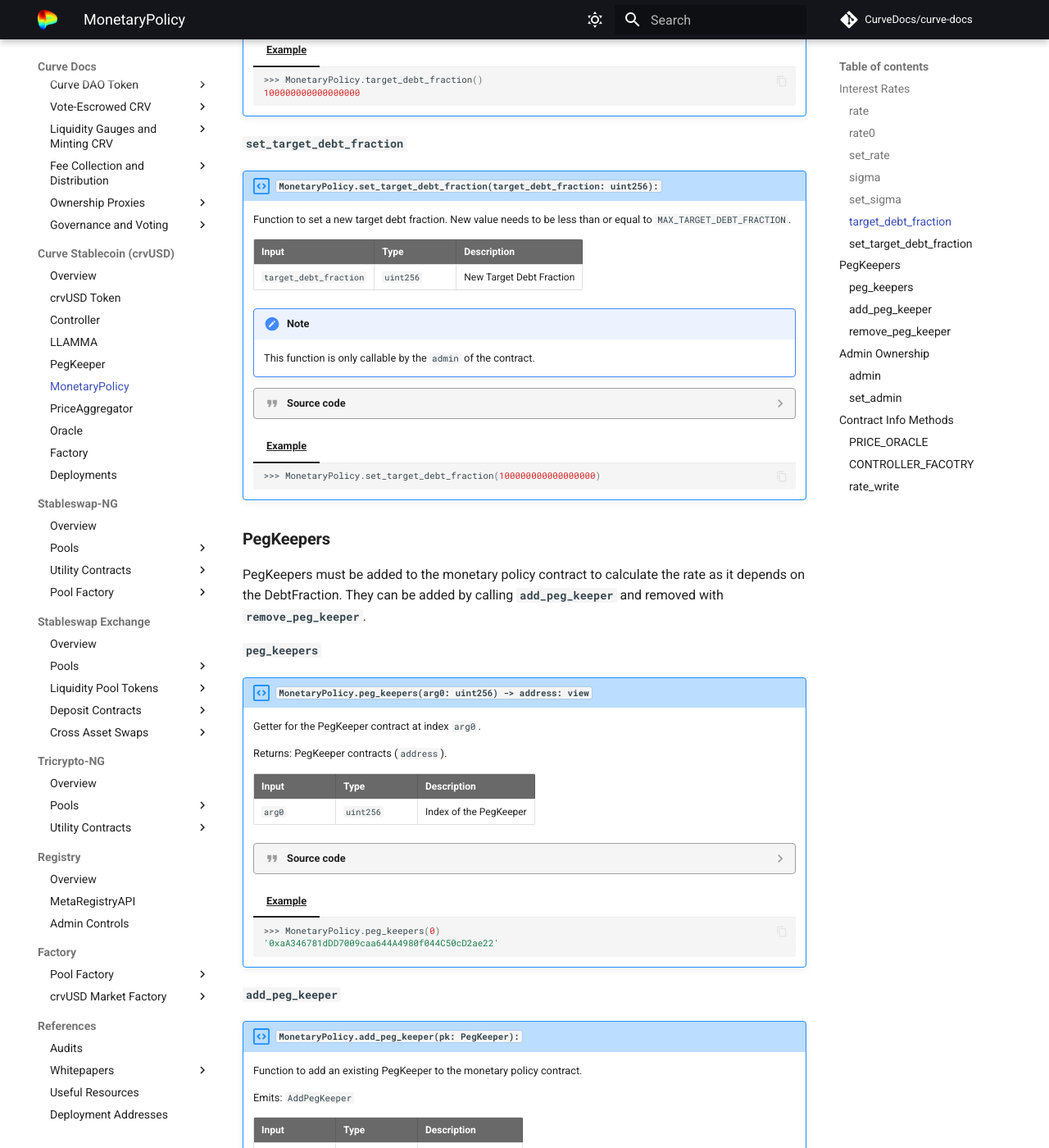
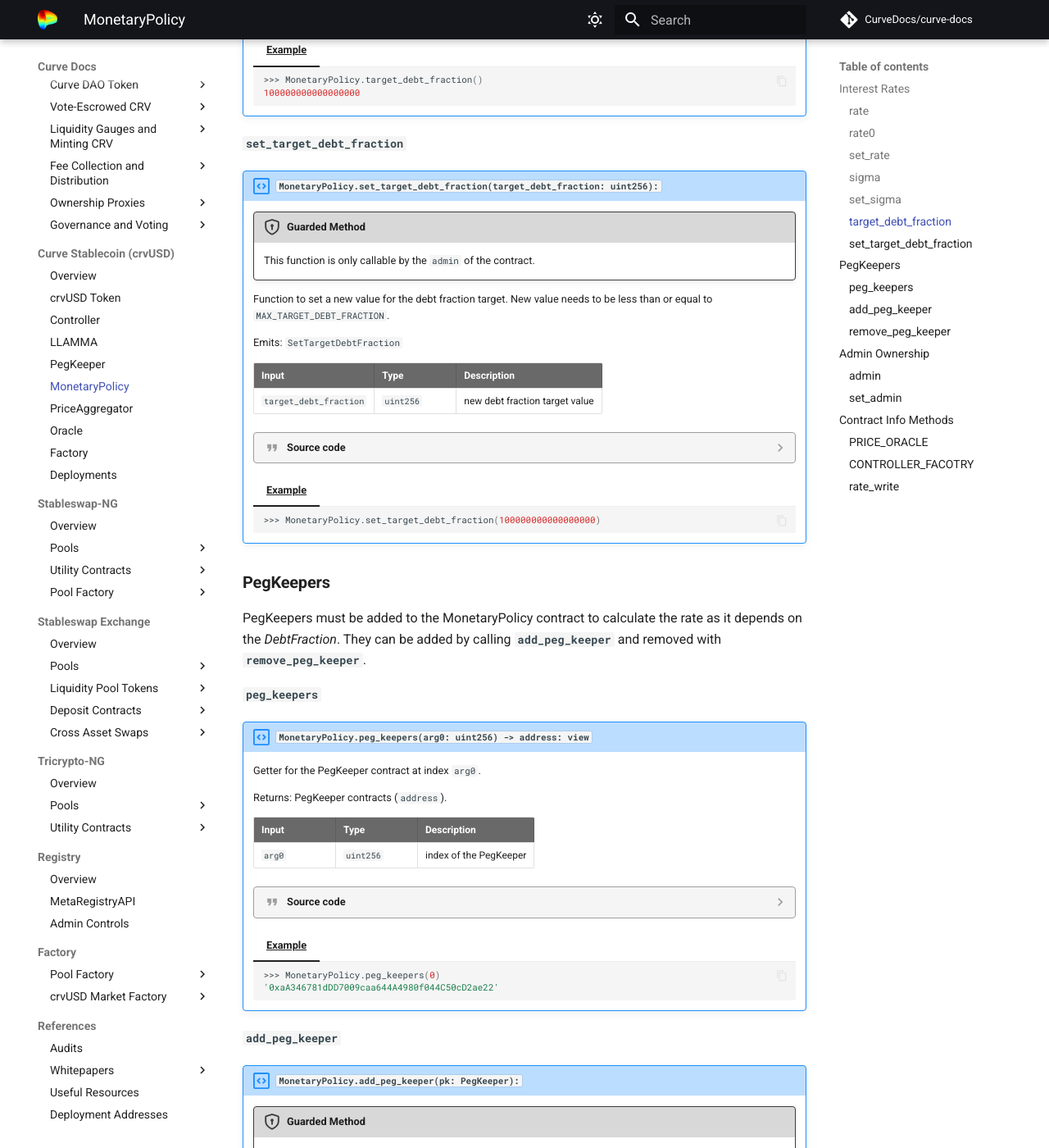
Before and after one commit to CurveDocs/curve-docs, an MkDocs documentation site: the page built from docs/crvUSD/monetarypolicy.md, in a window 1280 px wide and 1400 px high, scrolled down 3656 px. Shown: the whole window at 82% size. Built offline with MkDocs 1.6.1 and Material for MkDocs 9.7.7, drawn with Linux system fonts in a browser that asks for light colours; comment, search, counter and statistics services are not loaded; some of the changed text lies outside the part shown.

Commit message:
mp update

````diff
--- a/docs/crvUSD/monetarypolicy.md
+++ b/docs/crvUSD/monetarypolicy.md
@@ -37,7 +37,7 @@
 | `PegKeeperDebt` |  sum of debt of all PegKeepers |
 | `TotalDebt` |  total crvUSD debt |
 
-!!!note
+!!!tip
     `rate` and `rate0` denominated in units of $10^{18}$ for precision and represent the rate per second.
 
     $\text{annualRate} = (1 + \frac{rate}{10^{18}})^{365*24*60*60} - 1$
@@ -53,7 +53,12 @@
 
     ??? quote "Source code"
 
-        ```python hl_lines="3 22 26 27"
+        ```python
+        @view
+        @external
+        def rate() -> uint256:
+            return self.calculate_rate()
+
         @internal
         @view
         def calculate_rate() -> uint256:
@@ -94,13 +94,13 @@
 ### `rate0`
 !!! description "`MonetaryPolicy.rate0() -> uint256: view`"
 
-    Getter for the rate0 of the monetary policy contract. `rate0` has to be less than or equal to `MAX_RATE` (400% APY).
+    Getter for the `rate0` of the monetary policy contract. `rate0` has to be less than or equal to `MAX_RATE` (400% APY).
 
     Returns: rate0 (`uint256`).
 
     ??? quote "Source code"
 
-        ```python hl_lines="1 2 9 23 24"
+        ```python
         MAX_RATE: constant(uint256) = 43959106799  # 400% APY
         rate0: public(uint256)
 
@@ -140,20 +131,20 @@
 ### `set_rate`
 !!! description "`MonetaryPolicy.set_rate(rate: uint256):`"
 
-    Function to set a new rate0. New rate0 has to be less than or equal to `MAX_RATE (=43959106799)`.
+    !!!guard "Guarded Method"
+        This function is only callable by the `admin` of the contract.
+
+    Function to set a new rate0. New `rate0` has to be less than or equal to `MAX_RATE (=43959106799)`.
 
     Emits: `SetRate`
 
     | Input      | Type   | Description |
     | ----------- | -------| ----|
-    | `rate` |  `uint256` | New Rate |
-
-    !!!note
-        This function is only callable by the `admin` of the contract.
+    | `rate` |  `uint256` | new rate0 value |
 
     ??? quote "Source code"
 
-        ```python hl_lines="1 4 8 12"
+        ```python
         event SetRate:
             rate: uint256
 
@@ -176,15 +167,15 @@
 
 
 ### `sigma`
-!!! description "`MonetaryPolicy.sigma() -> int256: view`"
+!!! description "`MonetaryPolicy.sigma() -> uint256: view`"
 
     Getter for the sigma value: $10^{14} <= sigma <= 10^{18}$.
 
-    Returns: sigma (`int256`).
+    Returns: sigma (`uint256`).
 
     ??? quote "Source code"
 
-        ```python hl_lines="1 3 4 12 22 23 27"
+        ```python
         sigma: public(int256)  # 2 * 10**16 for example
 
         MAX_SIGMA: constant(uint256) = 10**18
@@ -223,24 +205,23 @@
         ```
 
 
-
 ### `set_sigma`
 !!! description "`MonetaryPolicy.set_sigma(sigma: uint256):`"
 
-    Function to set a new sigma value.
+    !!!guard "Guarded Method"
+        This function is only callable by the `admin` of the contract.
+
+    Function to set a new sigma value. New value must be inbetween `MIN_SIGMA` and `MAX_SIGMA`.
 
     Emits: `SetSigma`
 
     | Input      | Type   | Description |
     | ----------- | -------| ----|
-    | `sigma` |  `uint256` | New Sigma |
-
-    !!!note
-        This function is only callable by the `admin` of the contract.
+    | `sigma` |  `uint256` | new sigma value |
 
     ??? quote "Source code"
 
-        ```python hl_lines="1 4 6 7 10 16"
+        ```python
         event SetSigma:
             sigma: uint256
 
@@ -273,7 +254,7 @@
 
     ??? quote "Source code"
 
-        ```python hl_lines="1 3 12 23 27"
+        ```python
         MAX_TARGET_DEBT_FRACTION: constant(uint256) = 10**18
 
         target_debt_fraction: public(uint256)
@@ -314,18 +283,20 @@
 ### `set_target_debt_fraction`
 !!! description "`MonetaryPolicy.set_target_debt_fraction(target_debt_fraction: uint256):`"
 
-    Function to set a new target debt fraction. New value needs to be less than or equal to `MAX_TARGET_DEBT_FRACTION`.
+    !!!guard "Guarded Method"
+        This function is only callable by the `admin` of the contract.
+
+    Function to set a new value for the debt fraction target. New value needs to be less than or equal to `MAX_TARGET_DEBT_FRACTION`.
+
+    Emits: `SetTargetDebtFraction`
 
     | Input      | Type   | Description |
     | ----------- | -------| ----|
-    | `target_debt_fraction` |  `uint256` | New Target Debt Fraction |
-
-    !!!note
-        This function is only callable by the `admin` of the contract.
+    | `target_debt_fraction` |  `uint256` | new debt fraction target value |
 
     ??? quote "Source code"
 
-        ```python hl_lines="1 9 14"
+        ```python
         event SetTargetDebtFraction:
             target_debt_fraction: uint256
 
@@ -350,7 +321,7 @@
 
 
 ## **PegKeepers**
-PegKeepers must be added to the monetary policy contract to calculate the rate as it depends on the DebtFraction. They can be added by calling **`add_peg_keeper`** and removed with **`remove_peg_keeper`**.
+PegKeepers must be added to the MonetaryPolicy contract to calculate the rate as it depends on the *DebtFraction*. They can be added by calling **`add_peg_keeper`** and removed with **`remove_peg_keeper`**.
 
 
 ### `peg_keepers`
@@ -362,11 +333,11 @@
 
     | Input      | Type   | Description |
     | ----------- | -------| ----|
-    | `arg0` |  `uint256` | Index of the PegKeeper |
+    | `arg0` |  `uint256` | index of the PegKeeper |
 
     ??? quote "Source code"
 
-        ```python hl_lines="1 4 10 17 18 19 20"
+        ```python
         interface PegKeeper:
             def debt() -> uint256: view
 
@@ -408,20 +372,20 @@
 ### `add_peg_keeper`
 !!! description "`MonetaryPolicy.add_peg_keeper(pk: PegKeeper):`"
 
+    !!!guard "Guarded Method"
+        This function is only callable by the `admin` of the contract.
+
     Function to add an existing PegKeeper to the monetary policy contract.
 
     Emits: `AddPegKeeper`
 
     | Input      | Type   | Description |
     | ----------- | -------| ----|
-    | `pk` |  `PegKeeper` | Add New PegKeeper |
-
-    !!!note
-        This function is only callable by the `admin` of the contract.
+    | `pk` |  `PegKeeper` | PegKeeper address |
 
     ??? quote "Source code"
 
-        ```python hl_lines="1 4 7 15"
+        ```python
         event AddPegKeeper:
             peg_keeper: indexed(address)
 
@@ -450,20 +414,20 @@
 ### `remove_peg_keeper`
 !!! description "`MonetaryPolicy.remove_peg_keeper(pk: PegKeeper):`"
 
+    !!!guard "Guarded Method"
+        This function is only callable by the `admin` of the contract.
+
     Function to remove an existing PegKeeper from the monetary policy contract.
 
     Emits: `RemovePegKeeper`
 
     | Input      | Type   | Description |
     | ----------- | -------| ----|
-    | `pk` |  `PegKeeper` | Remove PegKeeper |
-
-    !!!note
-        This function is only callable by the `admin` of the contract.
+    | `pk` |  `PegKeeper` | PegKeeper address |
 
     ??? quote "Source code"
 
-        ```python hl_lines="1 4 7 14"
+        ```python
         event RemovePegKeeper:
             peg_keeper: indexed(address)
 
@@ -504,7 +468,7 @@
 
     ??? quote "Source code"
 
-        ```python hl_lines="1 4 11"
+        ```python
         admin: public(address)
 
         @external
@@ -543,20 +495,20 @@
 ### `set_admin`
 !!! description "`MonetaryPolicy.set_admin(admin: address):`"
 
-    Getter for the admin of the contract. ownership agent is the admin (cruvedao).
+    !!!guard "Guarded Method"
+        This function is only callable by the `admin` of the contract.
+
+    Function to set a new admin.
 
     Emits: `SetAdmin`
 
     | Input      | Type   | Description |
     | ----------- | -------| ----|
-    | `admin` |  `address` | New Admin |
-
-    !!!note
-        This function is only callable by the `admin` of the contract.
+    | `admin` |  `address` | new admin address |
 
     ??? quote "Source code"
 
-        ```python hl_lines="1 4 7 10"
+        ```python
         event SetAdmin:
             admin: address
 
@@ -581,13 +533,13 @@
 ### `PRICE_ORACLE`
 !!! description "`MonetaryPolicy.PRICE_ORACLE() -> address: view`"
 
-    Getter for the price oracle contract. immutable variable (check format of how i documented other immutable variables)
+    Getter for the price oracle contract.
 
     Returns: price oracle contract (`address`).
 
     ??? quote "Source code"
 
-        ```python hl_lines="1 5 12"
+        ```python
         PRICE_ORACLE: public(immutable(PriceOracle))
 
         @external
@@ -632,7 +574,7 @@
 
     ??? quote "Source code"
 
-        ```python hl_lines="1 6 13"
+        ```python
         CONTROLLER_FACTORY: public(immutable(ControllerFactory))
 
         @external
@@ -675,7 +607,13 @@
 
     ??? quote "Source code"
 
-        ```python hl_lines="3 22 25 28"
+        ```python
+        @external
+        def rate_write() -> uint256:
+            # Not needed here but useful for more automated policies
+            # which change rate0 - for example rate0 targeting some fraction pl_debt/total_debt
+            return self.calculate_rate()
+
         @internal
         @view
         def calculate_rate() -> uint256:
````
Also changed, not shown: other parts of docs/crvUSD/monetarypolicy.md (+17 -97 lines).
